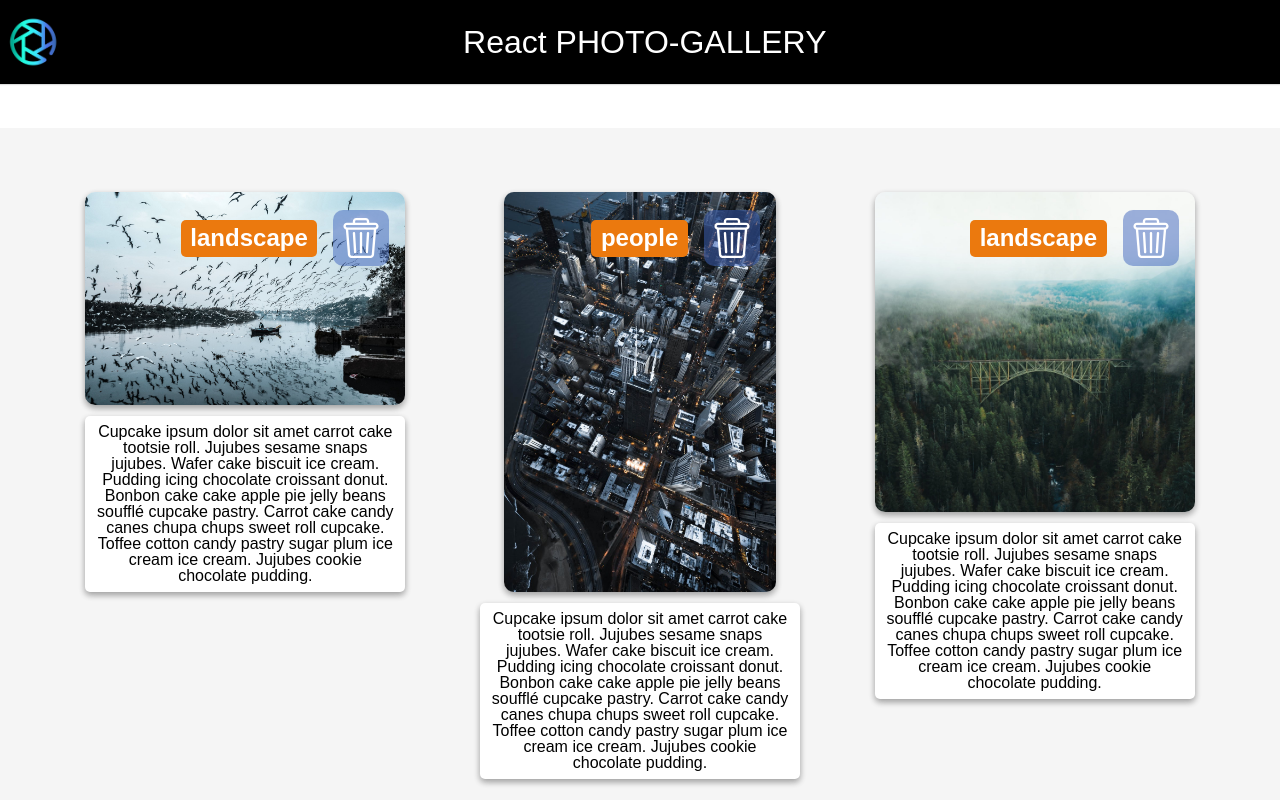
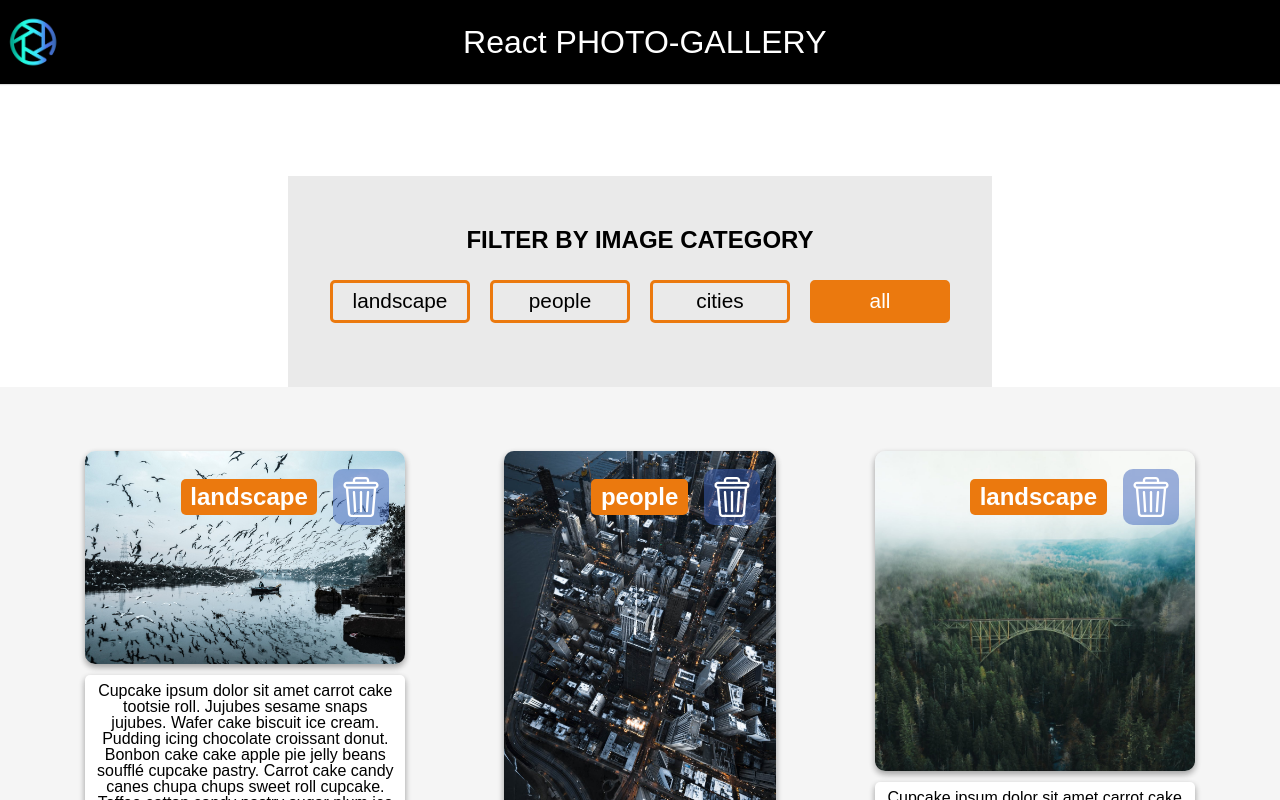
Before and after one commit to Moniaesz/pwa-react-image-gallery, a React (Create React App) app: page / in a window 1280 px wide. Shown: the top 800 px of the page. Built offline with nearby package versions, Linux system fonts and the light colour scheme.

Commit message:
add filtering in image gallery

```diff
--- a/src/App.js
+++ b/src/App.js
@@ -3,6 +3,7 @@ import './App.css';
 import Header from './components/Header/Header';
 import Gallery from './components/ImageGallery/Gallery/Gallery';
 import sampleImages from './sampleImages';
+import FilterImages from './components/FilterImages/FilterImages';
 
 const generateRandomID = function () {
   return '_' + Math.random().toString(36).substr(1, 8);
@@ -71,18 +72,28 @@ function App() {
       category: 'people'
     }
   ]);
+  const [ selectedCategory, setSelectedCategory ] = useState('all');
 
   const loadSampleImages = () => {
     setImages(sampleImages);
+  }
+
+  const filterImages = (selectedCategory) => {
+    setSelectedCategory(selectedCategory)
   }
 
   return (
     <div className="App">
       <Header />
       <div className='main'>
+        <FilterImages
+          selectedCategory={selectedCategory}
+          filterImages={filterImages}
+        />
         <Gallery
           images={images}
           loadSampleImages={loadSampleImages}
+          selectedCategory={selectedCategory}
         />
       </div>
     </div>
--- /dev/null
+++ b/src/components/FilterImages/FilterImages.css
@@ -0,0 +1,31 @@
+/* Filter Images Section */
+.filter-images__section {
+  max-width: 40rem;
+  margin: 3rem auto auto auto;
+  background: rgba(209, 209, 209, 0.452);
+  padding: 2rem 2rem 4rem 2rem;
+}
+.filter-images__heading {
+  font-size: 1.5rem;
+  text-transform: uppercase;
+}
+.filter-images__list {
+  display: flex;
+  flex-wrap: wrap;
+  justify-content: center;
+  justify-content: space-around;
+}
+.filter-images__list-item {
+  font-size: 1.3rem;
+  border: 3px solid rgb(235, 121, 14);
+  padding: 0.5rem 0.7rem;
+  border-radius: 5px;
+  cursor: pointer;
+  transition: 0.1s step-end;
+  width: 7rem;
+  margin-top: 0.5rem;
+}
+.filter-images__list-item:hover {
+  background: rgb(235, 121, 14);
+  color: #fff;
+}
--- /dev/null
+++ b/src/components/FilterImages/FilterImages.js
@@ -0,0 +1,31 @@
+import React  from 'react';
+import './FilterImages.css';
+
+function FilterImages ({ selectedCategory, filterImages }) {
+
+  const categories = ['landscape', 'people', 'cities', 'all'];
+
+  return (
+    <section className='filter-images__section'>
+      <h2 className='filter-images__heading'>Filter by image category</h2>
+      <ul className='filter-images__list'>
+        {categories.map((category) => (
+          <li
+            key={category}
+            className='filter-images__list-item'
+            onClick={() => filterImages(category)}
+            style={
+              category === selectedCategory
+              ? {background: 'rgb(235, 121, 14)', color: '#fff'}
+              : null
+            }
+          >
+            {category}
+          </li>
+        ))}
+      </ul>
+    </section>
+  )
+}
+
+export default FilterImages;
--- a/src/components/ImageGallery/Gallery/Gallery.js
+++ b/src/components/ImageGallery/Gallery/Gallery.js
@@ -2,7 +2,18 @@ import React from 'react';
 import './Gallery.css';
 import SingleImage from '../Gallery/../SingleImage/SingleImage';
 
-function Gallery ({ images, loadSampleImages }) {
+function Gallery ({ images, loadSampleImages, selectedCategory }) {
+
+  let showingImages;
+
+  if (selectedCategory === 'all') {
+    showingImages = images;
+  } else {
+    showingImages = images.filter((image) => (
+      image.category === selectedCategory
+    ))
+  }
+
   return (
     <section className='gallery-section'>
 
@@ -22,7 +33,7 @@ function Gallery ({ images, loadSampleImages }) {
         style={{background: images.length !== 0 ? '#f5f5f5' : 'none' }}
       >
         {
-          images.map((image) => (
+          showingImages.map((image) => (
             <SingleImage
               key={image.id}
               image={image}
```
